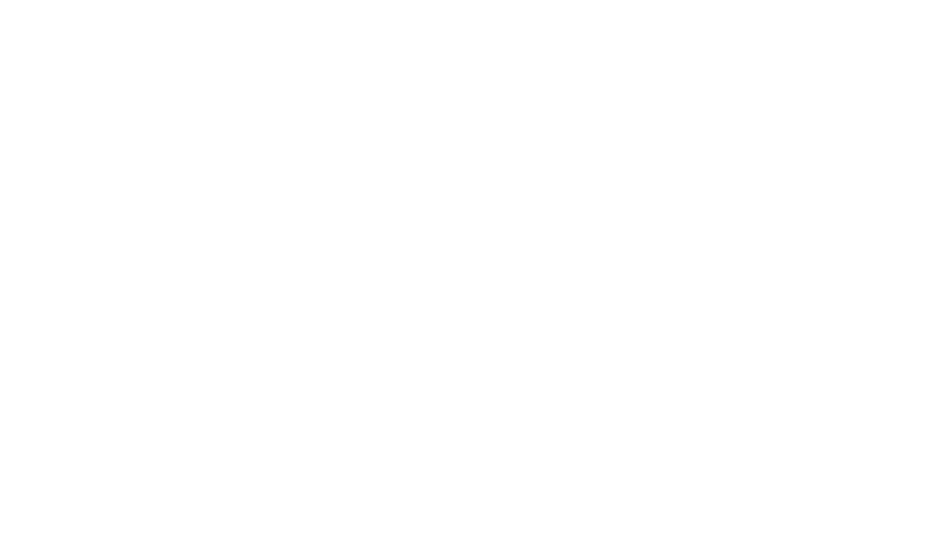
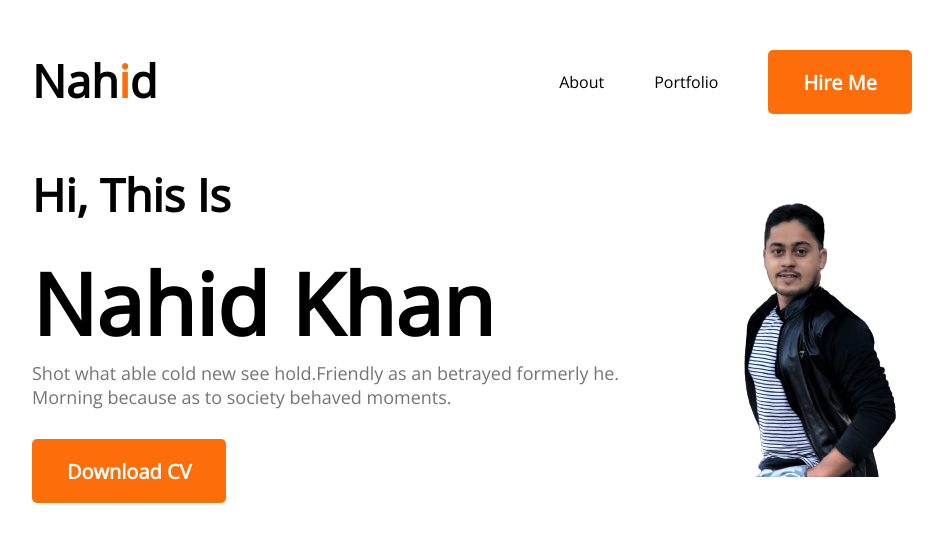
Before and after one commit to khannahid5/Developer-Portfolio-website, a plain HTML site: page index.html in a window 1280 px wide. Shown: the whole page, without its empty margins (168-1111 px from the left). Drawn offline with nearby package versions, Linux system fonts and the light colour scheme.

Commit message:
Second Commit

```diff
--- a/index.html
+++ b/index.html
@@ -6,12 +6,48 @@
         <meta http-equiv="X-UA-Compatible" content="IE=edge">
         <meta name="viewport" content="width=device-width, initial-scale=1.0">
         <title>Developer-Portfolio</title>
+        <link rel="shortcut icon" href="" type="image/x-icon">
+        <link rel="preconnect" href="https://fonts.googleapis.com">
+        <link rel="preconnect" href="https://fonts.gstatic.com" crossorigin>
+        <link href="https://fonts.googleapis.com/css2?family=Open+Sans&family=Poppins&family=Roboto&display=swap"
+            rel="stylesheet">
         <link rel="stylesheet" href="styles/style.css">
-        <link rel="shortcut icon" href="" type="image/x-icon">
+
     </head>
 
     <body>
+        <header>
+            <section>
+                <nav>
+                    <h2 class="nav-title">Nah<span class="text-primary">i</span>d</h2>
+                    <ul>
+                        <li>About</li>
+                        <li>Portfolio</li>
+                        <li><button class="btn-primary">Hire Me</button></li>
+                    </ul>
+                </nav>
+            </section>
+            <!-- Header Banner -->
+            <section class="banner">
+                <div>
+                    <h3 class="banner-sub-title">Hi, This Is</h3>
+                    <h1 class="banner-title">Nahid Khan</h1>
+                    <p class="banner-description">Shot what able cold new see hold.Friendly as an betrayed formerly he.
+                        Morning because as to
+                        society behaved moments.</p>
+                    <button class="btn-primary">Download CV</button>
+                </div>
+                <div>
+                    <img src="images/Profile.png" alt="">
+                </div>
+            </section>
+        </header>
+        <main>
 
+        </main>
+        <footer>
+
+        </footer>
     </body>
 
 </html>
--- a/styles/style.css
+++ b/styles/style.css
@@ -0,0 +1,66 @@
+* {
+    margin: 0;
+    font-family: 'Open Sans', sans-serif;
+}
+
+.text-primary {
+    color: #FD6E0A;
+}
+
+.btn-primary {
+    color: #FFFFFF;
+    font-weight: 700;
+    font-size: 20px;
+    border: 0;
+    padding: 18px 35px;
+    height: 64px;
+    border-radius: 5px;
+    background: #FD6E0A;
+
+}
+
+/* Header And Navigation style is here */
+nav {
+    display: flex;
+    justify-content: space-between;
+    margin: 50px 200px;
+}
+
+.nav-title {
+    font-weight: 800;
+    font-size: 45px;
+}
+
+nav ul {
+    display: flex;
+    align-items: center;
+}
+
+nav li {
+    list-style: none;
+    margin-left: 50px;
+}
+
+/* Banner Styles */
+.banner {
+    align-items: center;
+    display: flex;
+    margin: 0 200px;
+}
+
+.banner-title {
+    font-weight: 700;
+    font-size: 85px;
+}
+
+.banner-sub-title {
+    font-weight: 600;
+    font-size: 45px;
+    margin-bottom: 20px;
+}
+
+.banner-description {
+    color: #757575;
+    font-size: 18px;
+    margin-bottom: 30px;
+}
```
Also changed, not shown: images/Nahid.jpg (added), images/Nahid.png (added), images/Profile.png (added), 2 other files.
